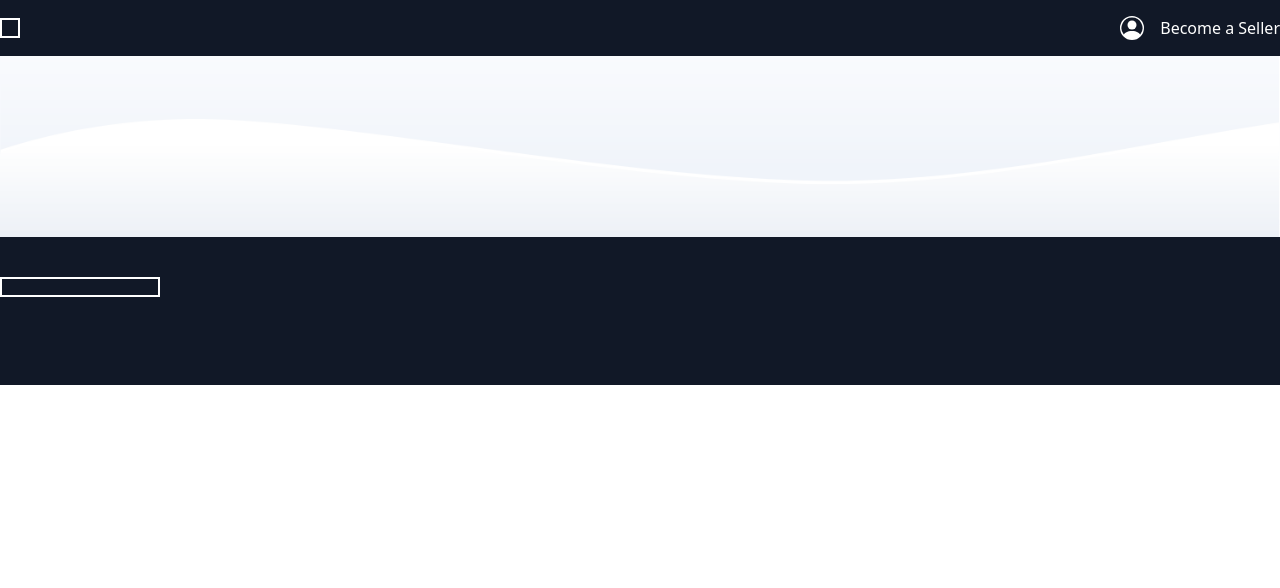
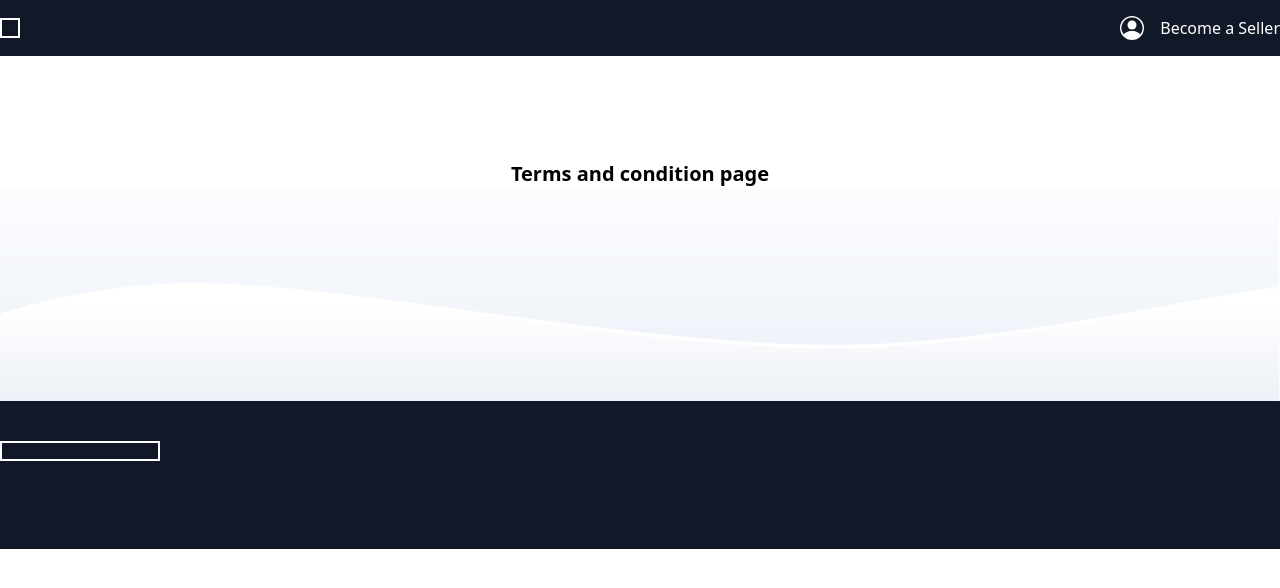
Before and after one commit to BisiDavi/square-booking, a Next.js app: page /policy/terms-and-condition in a window 1280 px wide. Shown: the top 588 px of the page. Built offline with nearby package versions, Linux system fonts and the light colour scheme.

Commit message:
policies updated

```diff
--- a/pages/policy/privacy-policy.tsx
+++ b/pages/policy/privacy-policy.tsx
@@ -3,7 +3,9 @@ import DefaultLayout from "@/layout/Default-layout";
 export default function PrivacyPolicy() {
   return (
     <DefaultLayout>
-      <h3>privacy-policy page</h3>
+      <section className="section pt-40">
+        <h3>Our Privacy Policy </h3>
+      </section>
     </DefaultLayout>
   );
 }
--- a/pages/policy/terms-and-condition.tsx
+++ b/pages/policy/terms-and-condition.tsx
@@ -3,7 +3,11 @@ import DefaultLayout from "@/layout/Default-layout";
 export default function TermsAndConditionPage() {
   return (
     <DefaultLayout>
-      <h3>Terms and condition page page</h3>
+      <section className="section pt-40">
+        <h3 className="text-center font-bold text-xl">
+          Terms and condition page
+        </h3>
+      </section>
     </DefaultLayout>
   );
 }
```
